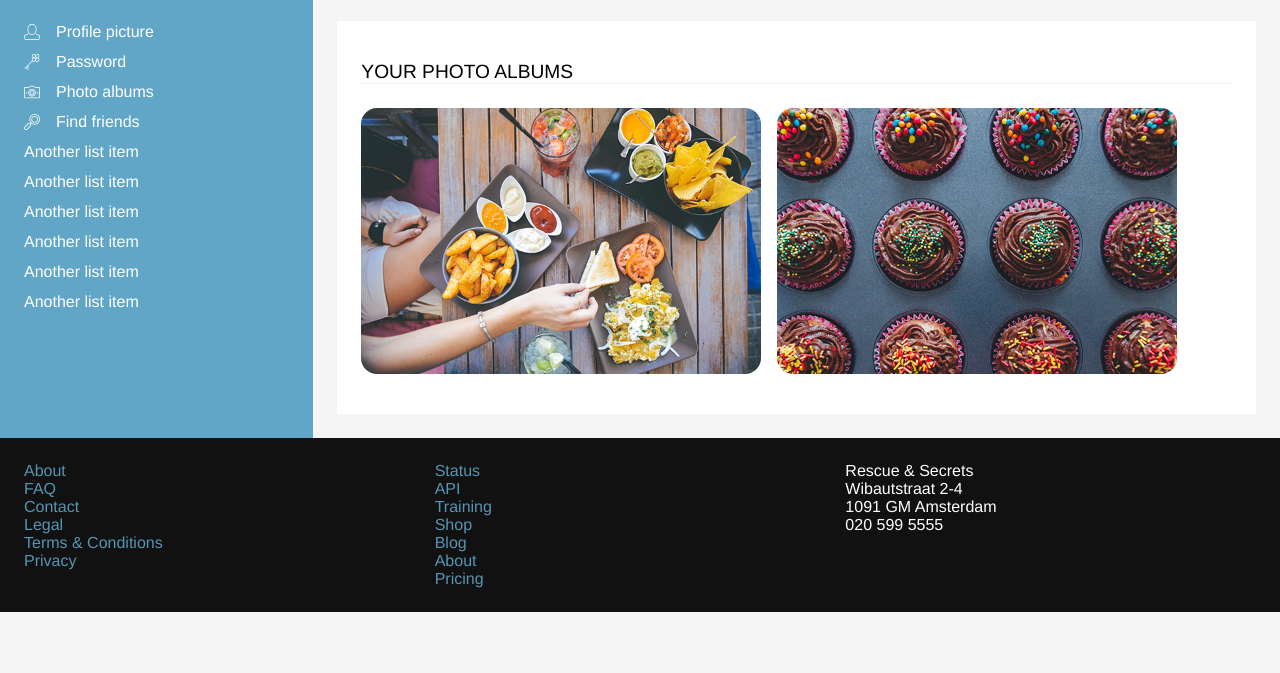
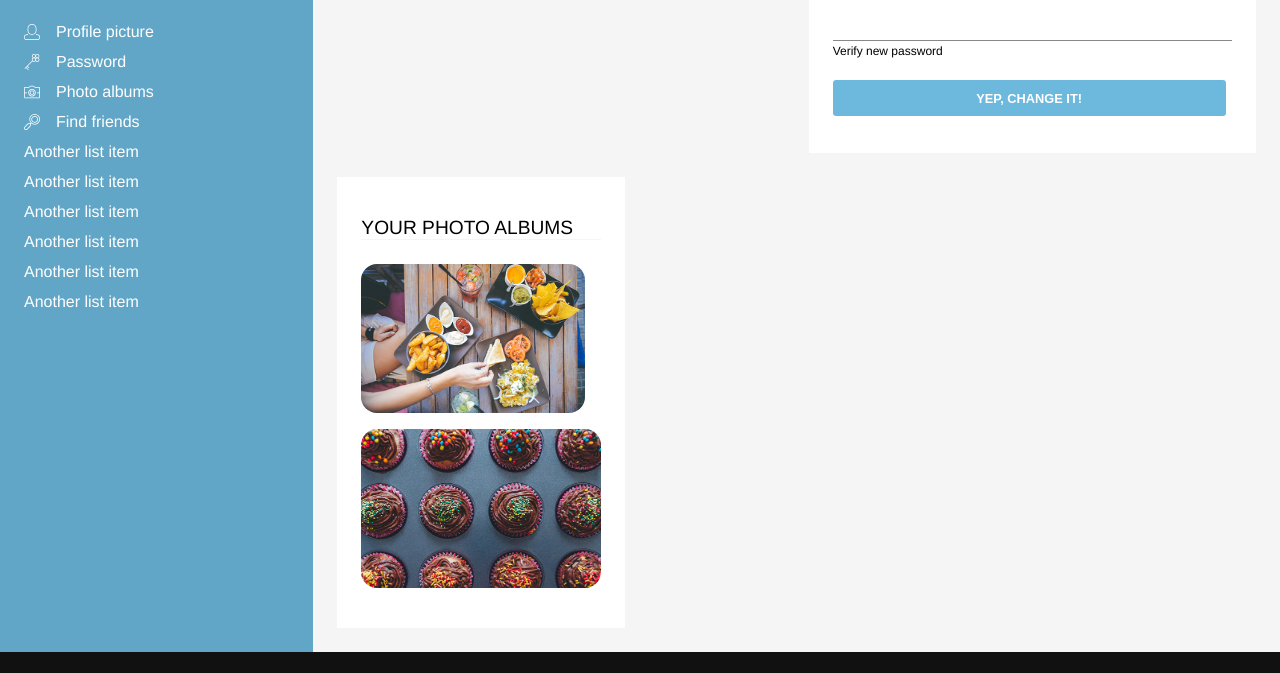
Before and after one commit to EmielZuurbier/CTTR, a plain HTML site: page week2/index.html in a window 1280 px wide. Shown: the part 257-930 px from the top of the page. Before the commit the page ends 869 px from the top, so only its background shows below. Drawn offline with Linux system fonts and the light colour scheme.

Commit message:
Intrinsic Sizing toegevoegd

```diff
--- a/week2/style/style.css
+++ b/week2/style/style.css
@@ -108,7 +108,7 @@ form fieldset {
     display: -moz-box;
     display: -ms-flexbox;
     display: flex;
-    flex-direction: row;
+    flex-direction: column;
     -webkit-box-flex: 1 1 100%;
     -moz-box-flex: 1 1 100%;
     -webkit-flex: 1 1 100%;
@@ -129,6 +129,11 @@ form label {
     display: -ms-flexbox;
     display: flex;
     flex-direction: column;
+    -webkit-box-flex: 1 1 100%;
+    -moz-box-flex: 1 1 100%;
+    -webkit-flex: 1 1 100%;
+    -ms-flex: 1 1 100%;
+    flex: 1 1 100%;
     margin-bottom: 1em;
 }
 
@@ -514,6 +519,7 @@ article header {
     margin-bottom: 1.5em;
     margin-top: 1em;
     border-bottom: 0.0625em solid #f5f5f5;
+    min-width: 15em;
 }
 
 article header h1 span {
@@ -583,6 +589,10 @@ article header h2 {
     -webkit-flex: 2 1 calc(75% - 1em);
     -ms-flex: 2 1 calc(75% - 1em);
     flex: 2 1 calc(75% - 1em);
+}
+
+#photo-albums {
+    max-width: min-content;
 }
 
 .filter-effects {
```
